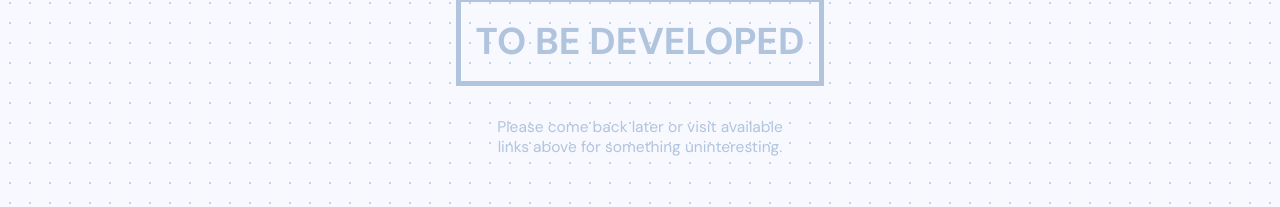
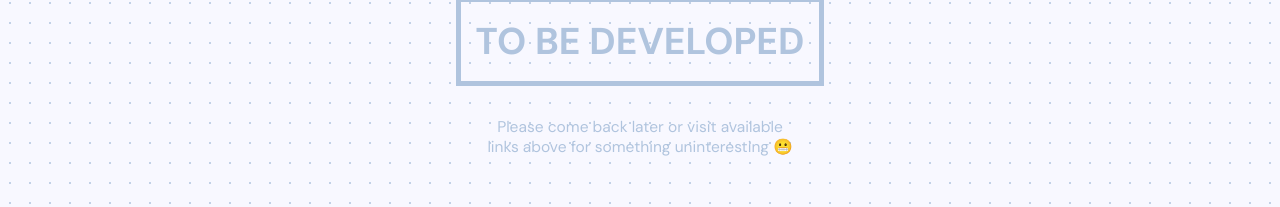
Before and after one commit to sakitkepala/sakitkepaladotdev-v0, a Next.js app: page / in a window 1280 px wide. Shown: the part 287-494 px from the top of the page. Built offline with nearby package versions, Linux system fonts and the light colour scheme.

Commit message:
Housekeeping, tweak font dikit

```diff
--- a/pages/index.js
+++ b/pages/index.js
@@ -43,7 +43,7 @@ export default function HalamanDepan({ eksperimen }) {
             <h1 className={old["artikel-dummy__heading"]}>TO BE DEVELOPED</h1>
             <div className={old["artikel-dummy__deskripsi"]}>
               Please come back later or visit available links above for
-              something uninteresting.
+              something uninteresting 😬
             </div>
           </div>
         </motion.main>
--- a/pages/lab.js
+++ b/pages/lab.js
@@ -9,7 +9,7 @@ import { NavLink } from "../components/nav-link";
 import classnames from "classnames";
 import old from "../styles/Dika.module.scss";
 import layout from "../styles/Layout.module.scss";
-import lab from "../styles/Lab.module.scss";
+import lab from "../styles/HalamanLab.module.scss";
 
 function ListItemEksperimen({ info }) {
   const { repo, tanggal, judul, source } = info;
--- a/styles/Dika.module.scss
+++ b/styles/Dika.module.scss
@@ -49,7 +49,7 @@
   }
 
   &__deskripsi {
-    width: 300px;
+    width: 320px;
     margin-top: 2em;
     font-size: smaller;
   }
--- a/styles/Lab.module.scss
+++ b/styles/HalamanLab.module.scss
@@ -10,6 +10,8 @@
 .bagianLab {
   margin-left: 90px;
   margin-right: 90px;
+
+  font-size: 18px;
 
   @media (max-width: 800px) {
     margin-left: 60px;
```
